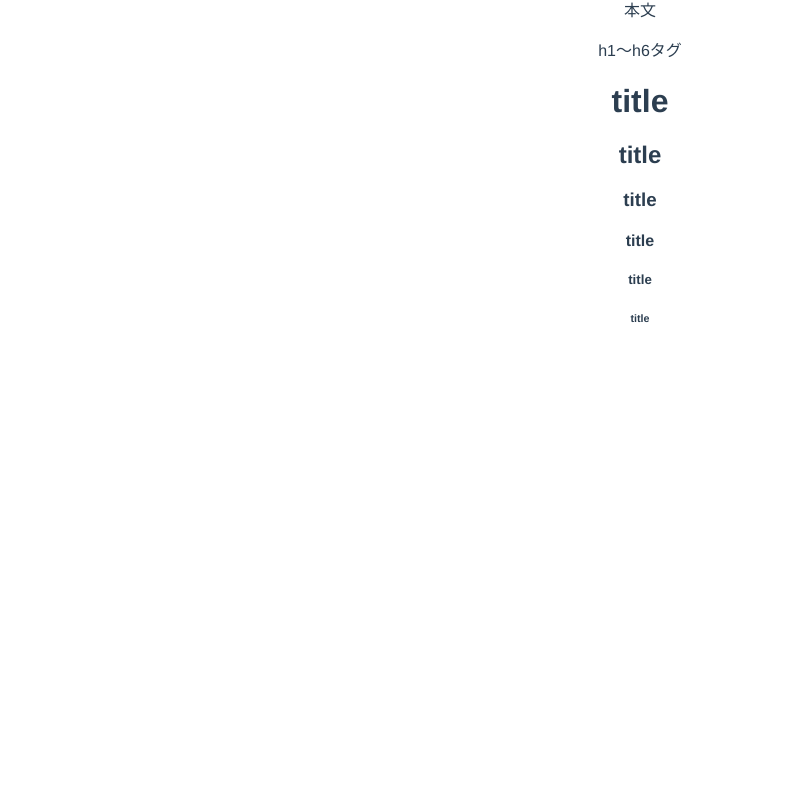
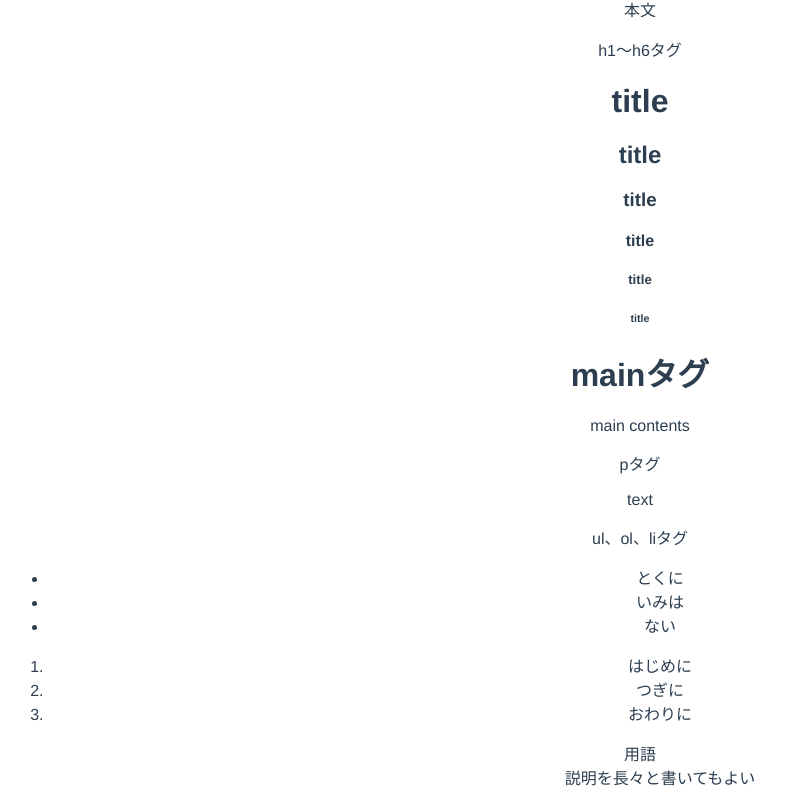
Before and after one commit to matsumana07384/study-html-sample, a Vue app: page /tag002 in a window 1280 px wide. Shown: the part 632-1437 px from the top of the page, without its empty margins (0-786 px from the left). Before the commit the page ends 981 px from the top, so only its background shows below. Built offline with nearby package versions, Linux system fonts and the light colour scheme.

Commit message:
20190906

```diff
--- a/src/views/Tag002.vue
+++ b/src/views/Tag002.vue
@@ -48,36 +48,41 @@
         </hgroup>
     </div>
 
-    <main>
+    <div>
+    <h1>mainタグ</h1>
+        <main>
+        main contents
+            </main>
+    </div>
 
-    </main>
+    <div>
+        <p>pタグ</p>
+        <p>text</p>
+    </div>
+
+    <div>
+        <p>ul、ol、liタグ</p>
+        <ul>
+            <li>とくに</li>
+            <li>いみは</li>
+            <li>ない</li>
+        </ul>
+        <ol>
+            <li>はじめに</li>
+            <li>つぎに</li>
+            <li>おわりに</li>
+        </ol>
+    </div>
+
+    <div>
+        <dl>
+            <dt>用語</dt>
+            <dd>説明を長々と書いてもよい</dd>
+        </dl>
+    </div>
 
 
 <!--
-
-main
-
-h1〜h6
-
-
-
-header
-
-footer
-
-p
-
-ul
-
-ol
-
-li
-
-dl
-
-dt
-
-dd
 
 figure
 
@@ -115,7 +120,8 @@ textarea
 
 select
 
-radio -->
+radio
+footer -->
 
 </div>
 </template>
```
